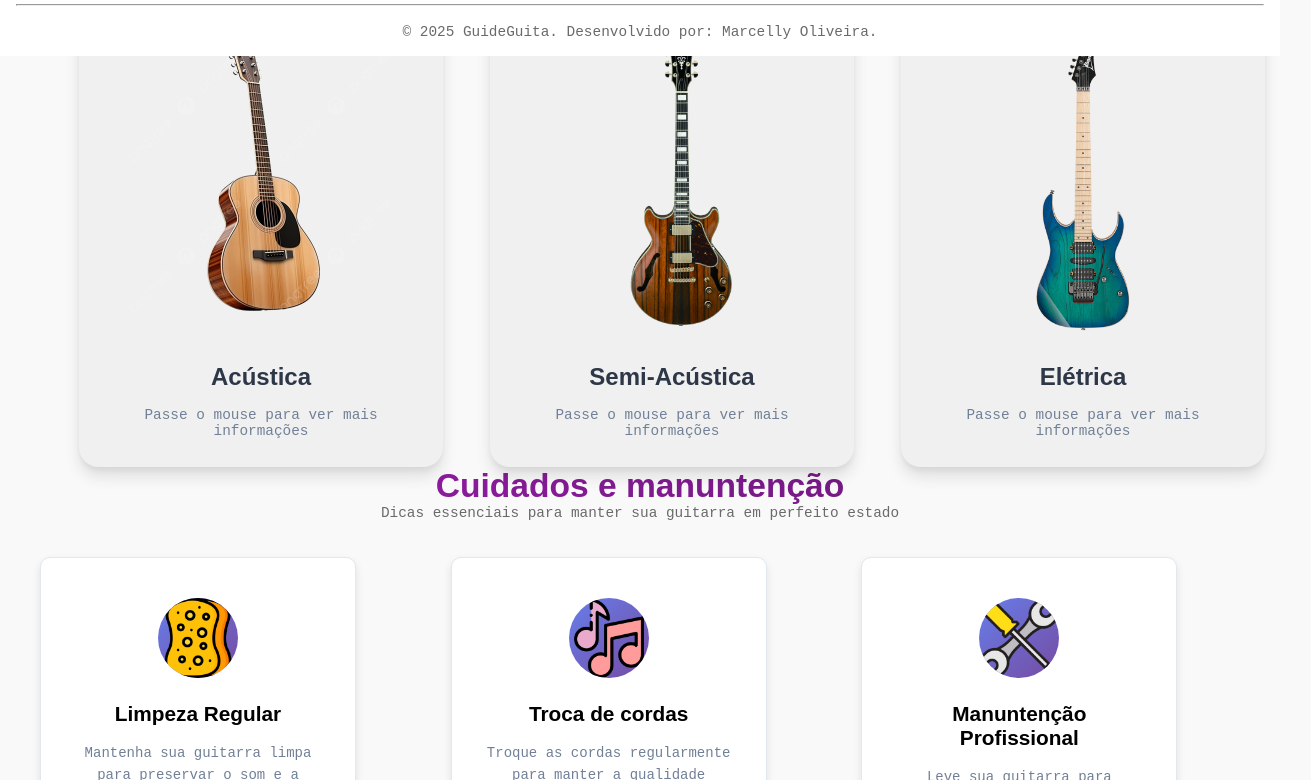
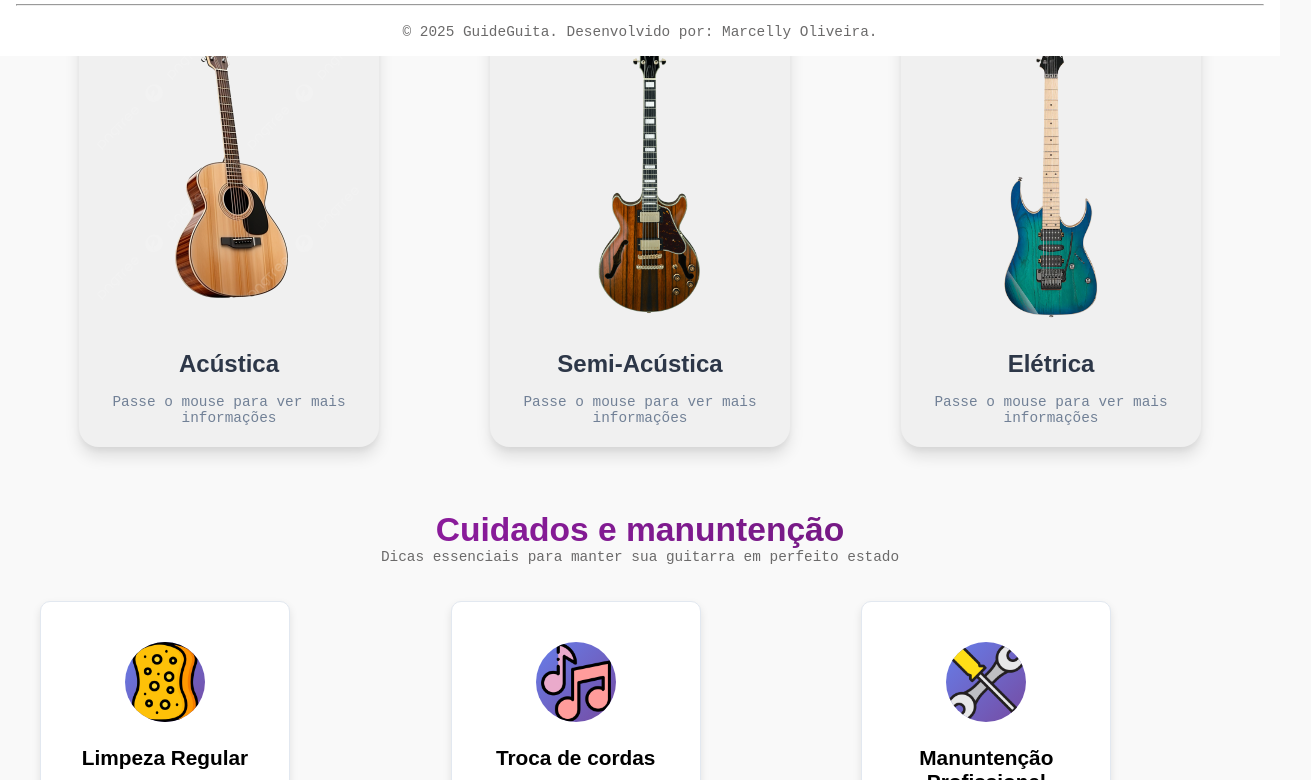
Before and after one commit to Rayoliveir/GuitarWave, a plain HTML site: page index.html in a window 1280 px wide. Shown: the part 744-1524 px from the top of the page, 1311 px wide, since content can reach past the window. Drawn offline with Linux system fonts and the light colour scheme.

Commit message:
Atualizando os cards

```diff
--- a/style.css
+++ b/style.css
@@ -1,6 +1,7 @@
 * {
   margin: 0;
   padding: 0;
+  box-sizing: border-box;
 }
 
 body {
@@ -78,7 +79,7 @@
 }
 
 
-/* Animação do card */
+/* Animação do card tipos guitarras */
 .cards-container {
   display: flex;
   justify-content: space-evenly;
@@ -89,7 +90,7 @@
 }
 .cards-tipos {
   width: 300px;
-  height: 400px;
+  height: 450px;
   perspective: 1000px;
 }
 .card-flip {
@@ -305,7 +306,7 @@
   border-radius: 10px;
   box-shadow: 0 4px 8px rgba(0, 0, 0, 0.1);
   width: 250px;
-  height: 200px;
+  height: 300px;
   padding: 2.5rem 2rem;
   text-align: center;
   transition:  all 0.3s cubic-bezier(0.4, 0, 0.2, 1);
```
